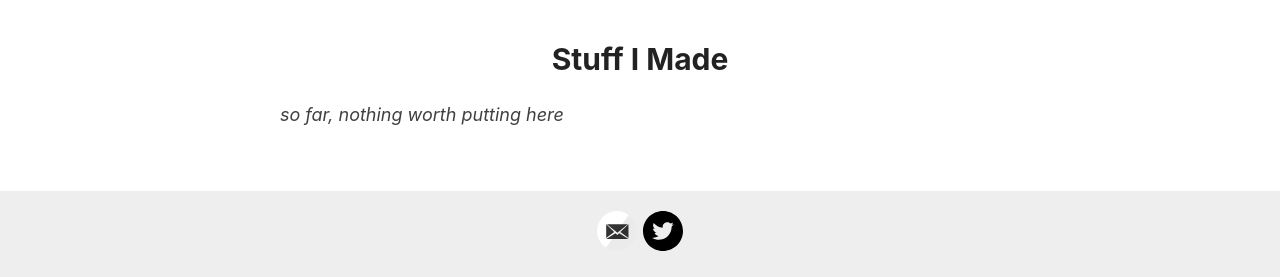
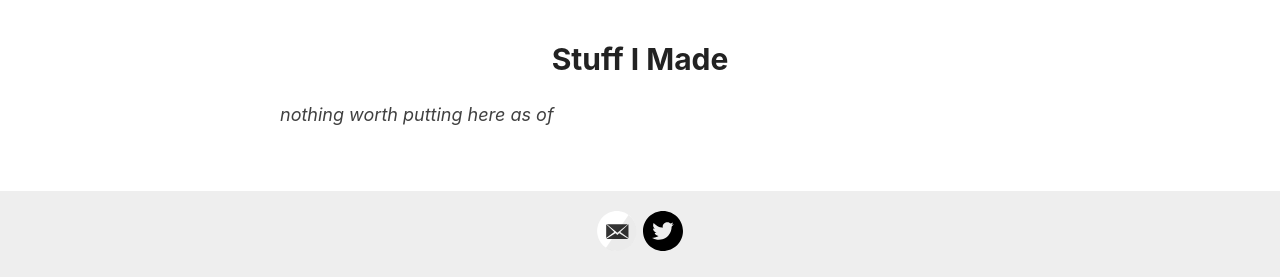
Before and after one commit to 98827ddb7e5a2c2e261912a23d9251d6/98827ddb7e5a2c2e261912a23d9251d6.github.io, a Jekyll site: the page built from index.md, in a window 1280 px wide. Shown: the part 1128-1405 px from the top of the page. Built offline with Jekyll 4.4.1, drawn with Linux system fonts in a browser that asks for light colours; our own code applies the rules of GitHub Pages for plain Markdown files; some of the changed lines change nothing that is shown.

Commit message:
update home

```diff
--- a/index.md
+++ b/index.md
@@ -1,6 +1,12 @@
 ---
 layout: default
 ---
+
+<script>
+	var date = new Date();
+	var current_date = date.getFullYear()+"-"+(date.getMonth()+1)+"-"+ date.getDate();
+	document.getElementById("current").innerHTML = current_date;
+</script>
 
 # Things I Love
 
@@ -37,4 +43,4 @@
 
 # Stuff I Made
 
-*so far, nothing worth putting here*
+*nothing worth putting here as of <span id="current"></span>*
```
